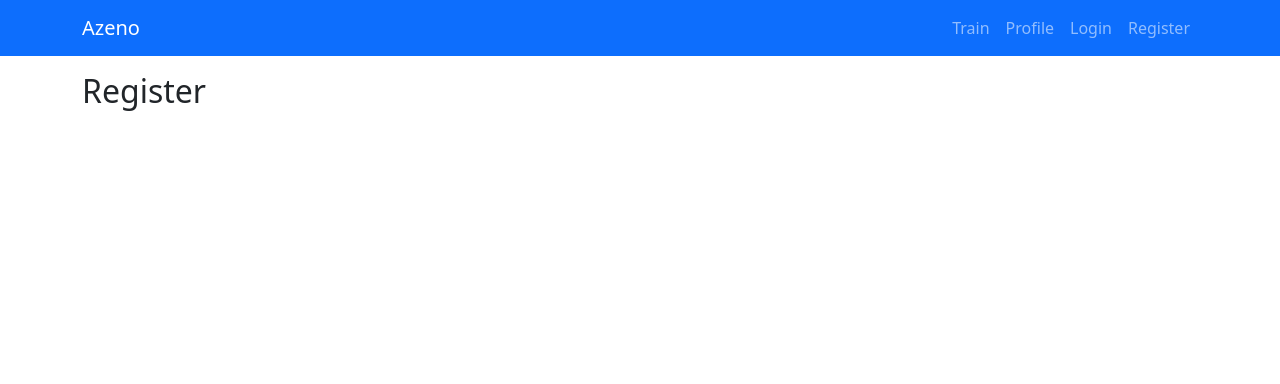
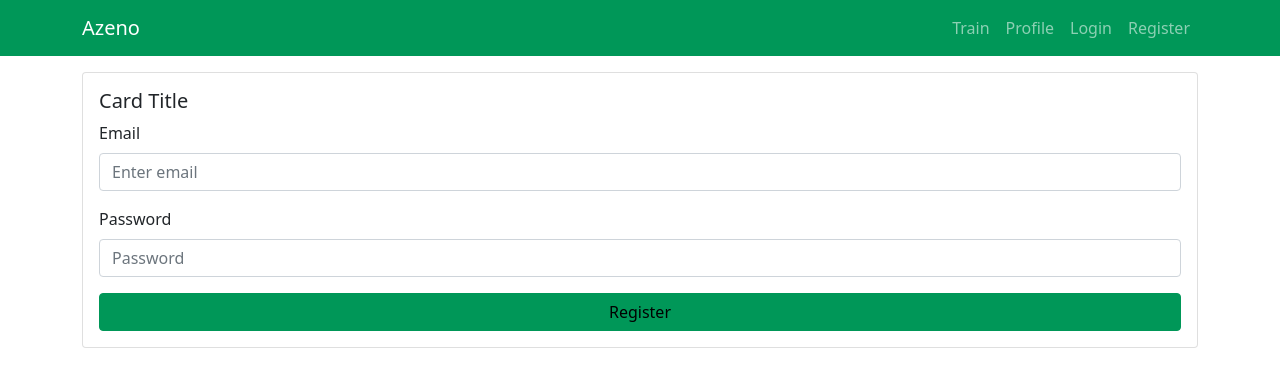
Before and after one commit to lukaszwojcik89/azeno, a React app: page /register in a window 1280 px wide. Shown: the top 384 px of the page. Built offline with nearby package versions, Linux system fonts and the light colour scheme.

Commit message:
custom color for bootstrap

```diff
--- a/src/Auth/Register.jsx
+++ b/src/Auth/Register.jsx
@@ -1,10 +1,51 @@
-import React from 'react';
+import React, { useState } from 'react';
+import { Button, Card, Form } from 'react-bootstrap';
 
 function Register() {
+    const [email, setEmail] = useState('');
+    const [password, setPassword] = useState('');
+
+    function handleEmail(event) {
+        setEmail(event.target.value);
+    }
+
+    function handlePassword(event) {
+        setPassword(event.target.value);
+    }
+
+    function submitForm(event) {
+        event.preventDefault();
+    }
+
     return (
-        <div>
-            <h2>Register</h2>
-        </div>
+        <Card>
+            <Card.Body>
+                <Card.Title>Card Title</Card.Title>
+                <Form onSubmit={submitForm} className="d-flex flex-column">
+                    <Form.Group className="mb-3" controlId="formBasicEmail">
+                        <Form.Label>Email</Form.Label>
+                        <Form.Control
+                            type="email"
+                            placeholder="Enter email"
+                            value={email}
+                            onChange={handleEmail}
+                        />
+                    </Form.Group>
+                    <Form.Group className="mb-3" controlId="formBasicPassword">
+                        <Form.Label>Password</Form.Label>
+                        <Form.Control
+                            type="password"
+                            placeholder="Password"
+                            value={password}
+                            onChange={handlePassword}
+                        />
+                    </Form.Group>
+                    <Button variant="primary" className="align-end" type="submit">
+                        Register
+                    </Button>
+                </Form>
+            </Card.Body>
+        </Card>
     );
 }
 
--- a/src/components/App/App.scss
+++ b/src/components/App/App.scss
@@ -1 +1,3 @@
-@import "~bootstrap/scss/bootstrap";
+$primary: #009758;
+
+@import '~bootstrap/scss/bootstrap';
```
